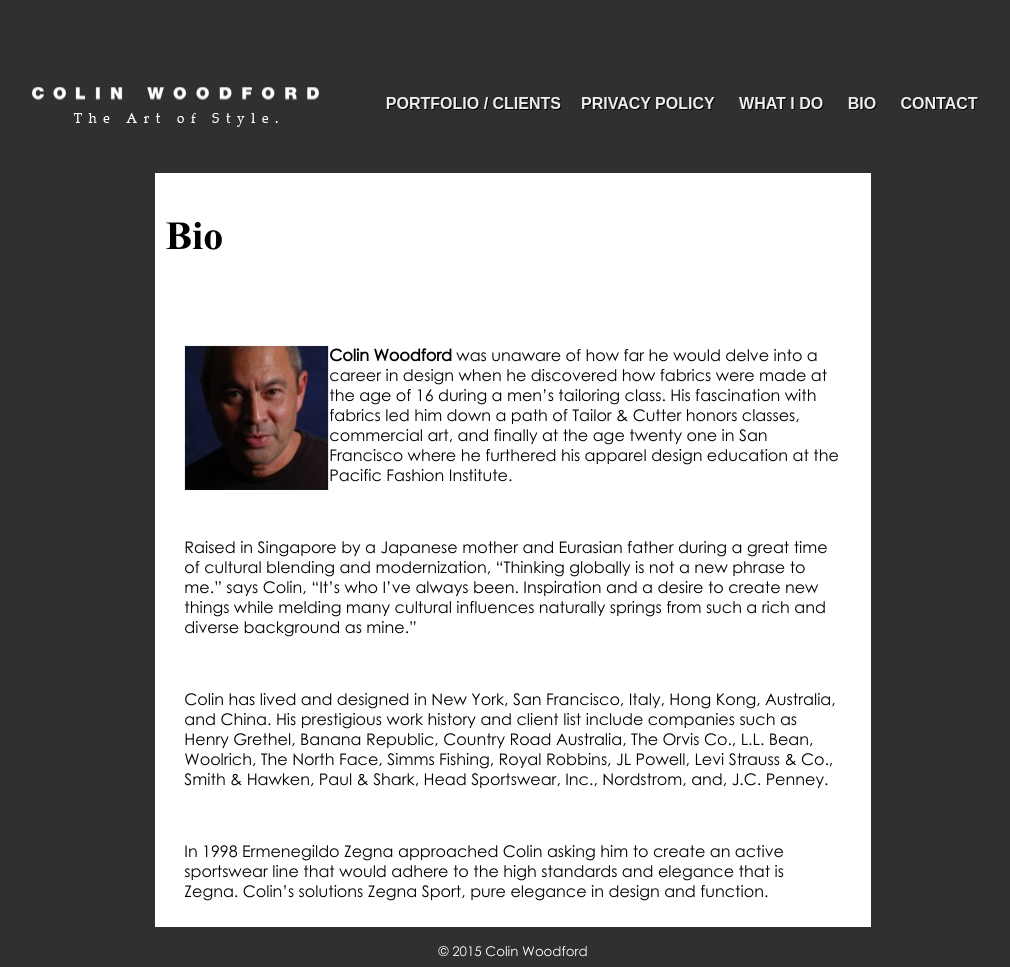
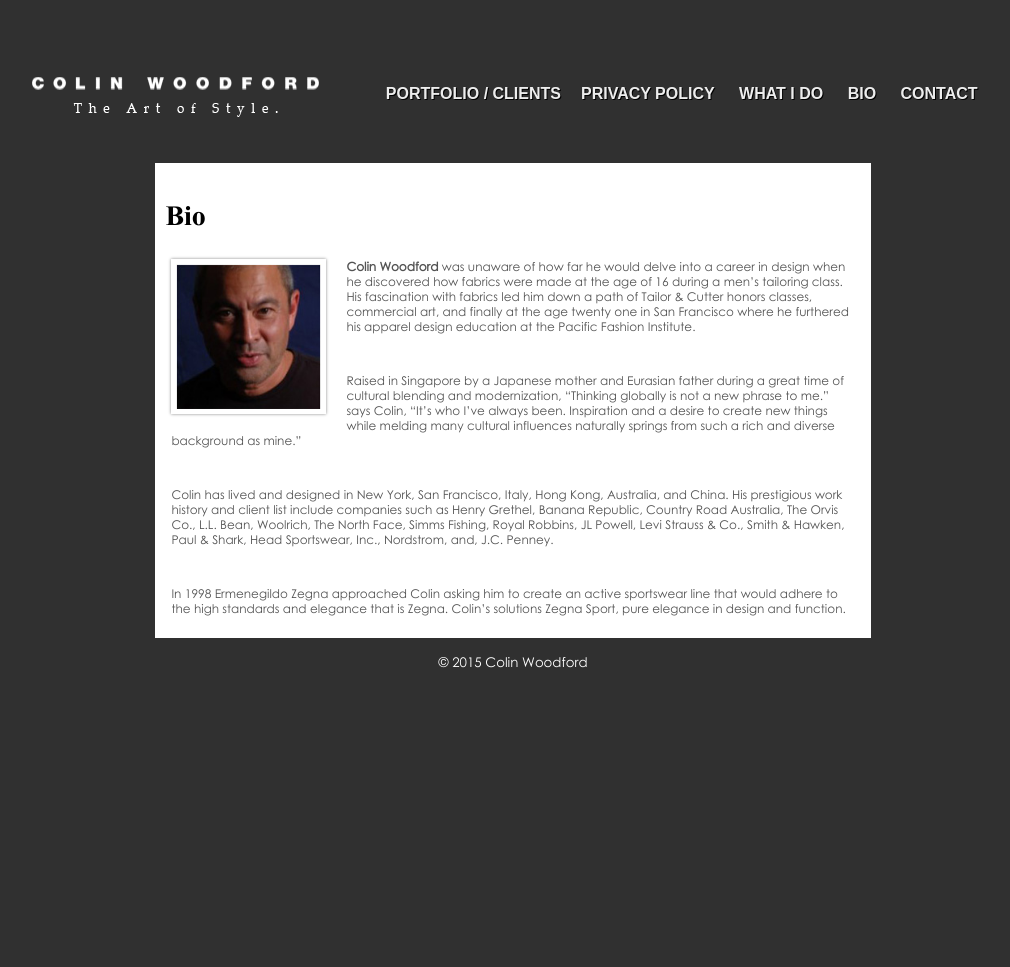
Before and after one commit to Krincle/Krincle.github.io, a Jekyll site: the page built from bio/index.html, in a window 1280 px wide. Shown: the whole page, without its empty margins (127-1137 px from the left). Built offline with Jekyll 4.4.1, drawn with Linux system fonts in a browser that asks for light colours; after the commit the page ends 900 px from its top, so only the background shows below that.

Commit message:
Fixing up styles and spacing. Renaming some files.

```diff
--- a/bio/index.markdown
+++ b/bio/index.html
@@ -20,8 +20,7 @@ comments: []
 ---
 <div class = "gallery2">
 <h1>Bio</h1>
-<br /><br />
-<p><a href="/images/colin.jpg"><img class="size-full wp-image-213 alignleft" title="mainbio" alt="" style="float: left" src="/images/colin.jpg" width="145" height="145" /></a><span /><strong>Colin Woodford</strong> was unaware of how far he would delve into a career in design when he discovered how fabrics were made at the age of 16 during a men&rsquo;s tailoring class. His fascination with fabrics led him down a path of Tailor &amp; Cutter honors classes, commercial art, and finally at the age twenty one in San Francisco where he furthered his apparel design education at the Pacific Fashion Institute.</p>
+<p><a href="/images/colin.jpg"><img class="bio-pic" title="mainbio" alt="" style="float: left" src="/images/colin.jpg" width="145" height="145" /></a><span /><strong>Colin Woodford</strong> was unaware of how far he would delve into a career in design when he discovered how fabrics were made at the age of 16 during a men&rsquo;s tailoring class. His fascination with fabrics led him down a path of Tailor &amp; Cutter honors classes, commercial art, and finally at the age twenty one in San Francisco where he furthered his apparel design education at the Pacific Fashion Institute.</p>
 <br />
 <p><span>Raised in Singapore by a Japanese mother and Eurasian father during a great time of cultural blending and modernization, &ldquo;Thinking globally is not a new phrase to me.&rdquo; says Colin, &ldquo;It&rsquo;s who I&rsquo;ve always been. Inspiration and a desire to create new things while melding many cultural influences naturally springs from such a rich and diverse background as mine.&rdquo;</span></p>
 <br />
--- a/contact/index.html
+++ b/contact/index.html
@@ -22,7 +22,7 @@ comments: []
 <div class="contact">
   <h1 align="left">Contact</h1>
     <p>
-        <strong>Colin Woodford</strong><br />
+        <h2>Colin Woodford</h2><br />
         CEO/Creative Design Director
         <br />
         Colin Woodford, LLC<br />
--- a/css/main.css
+++ b/css/main.css
@@ -24,7 +24,9 @@
  }
 li	{
 	font-family: "lists-font"!important;
-}#nav	{
+}
+
+#nav	{
 	 font-family: "custom-one"!important;
  }
 
@@ -54,13 +56,12 @@ body {
 	font-variant-ligatures: normal;
 	font-weight: normal;
 	font-size: 16pt;
-	padding-top: 20px;
+	padding-top: 10px;
 }
 
 p {
-	color: #000;
-	margin-left: .5cm;
-	margin-right: .5cm;
+	margin-left: .5em;
+	margin-right: .5em;
 }
 
 .post-title {
@@ -98,16 +99,21 @@ p {
 	padding: 10px;
 }
 
-.gallery1, .gallery2, .contact, p {
+.gallery1, .gallery2, .contact {
 	font-family: body-font;
 	font-kerning: auto;
-	font-size: 16px;
+	font-size: 12px;
 	font-stretch: normal;
 	font-style: normal;
 	font-variant: normal;
 	font-variant-ligatures: normal;
 	font-weight: normal;
 	text-shadow: rgb(255, 255, 255) 1px 1px 0px;
+	color: rgb(83, 83, 83);
+}
+
+.contact {
+	font-size: 14px;
 }
 
 .navigation li {
@@ -219,8 +225,8 @@ p {
 
 .privacy-policy-list {
 	list-style-position: inside;
-	margin-left: 1cm;
-	margin-right: 1cm;
+	margin-left: 1em;
+	margin-right: 1em;
 	color: #000;
 }
 
@@ -293,6 +299,10 @@ p {
 	text-align: center;
 }
 
+.portfolio-list li {
+	font-size: 18px;
+}
+
 .site-header {
 	clear: both;
 	align-content: center;
@@ -321,12 +331,12 @@ h1 {
 	color: #000000;
 }
 
-h3{
+h3 {
 
 	font-size: 16pt;
 	color: #000000;
-	margin-left: 1cm;
-	margin-right: 1cm;
+	margin-left: 1em;
+	margin-right: 1em;
 }
 
 .dots {
@@ -379,3 +389,20 @@ ul {
 	-webkit-padding-start: 0px;
 	-moz-padding-start: 0px;
 }
+
+.bio-pic {
+	background: #fff;
+	border: solid #fff 5px;
+	-webkit-box-shadow: 0px 0px 3px #888;
+	-moz-box-shadow: 0px 0px 3px #888;
+	box-shadow: 0px 0px 3px #888;
+	position: relative;
+	max-width: 590px;
+	margin: 0 20px 10px 0;
+}
+
+h1 {
+	font-family: "header-font"!important;
+	font-size: 28px;
+	text-shadow: rgb(255, 255, 255) 1px 1px 0px;
+}
--- a/index.html
+++ b/index.html
@@ -1,7 +1,6 @@
 ---
 layout: default
 ---
-<br /><br />
 <ul id="slides">
     <li>
         <img src="http://colinwoodforddesign.com/wp-content/themes/sakura/plugins/woo-tumblog/functions/thumb.php?src=http://colinwoodforddesign.com/wp-content/uploads/2011/08/slider6.jpg&amp;w=316&amp;h=190&amp;zc=1&amp;q=100&amp;nores=1" width="316" height="190" alt=""/>
--- a/what-i-do/index.markdown
+++ b/what-i-do/index.html
@@ -21,7 +21,6 @@ comments: []
 
 <div class = "gallery2">
 <h1>What I Do</h1>
-</br /></br />
 <p><strong>Design clothes that bring your brand to life:</strong> I design apparel inspired by your vision, your story, and your customer. I build your brand DNA into each product, from the overall concept down to the smallest details.</p>
 <br />
 <p><strong>Steer you around the pitfalls:</strong> I leverage my technical expertise in fit, construction, and fabric development to efficiently work through manufacturing obstacles during all phases of design and production.</p>
```
Also changed, not shown: portfolio/index.html (renamed from portfolio/index.markdown), privacy-policy/index.html (renamed from privacy-policy/index.markdown).
